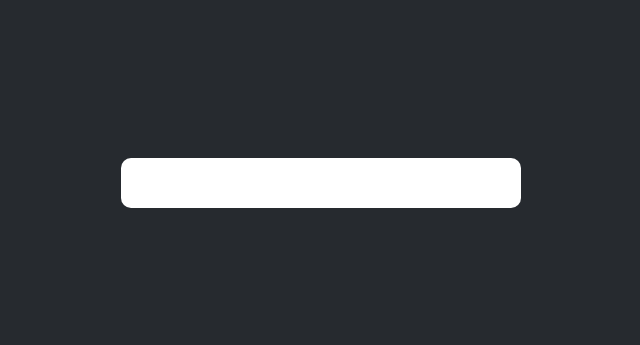
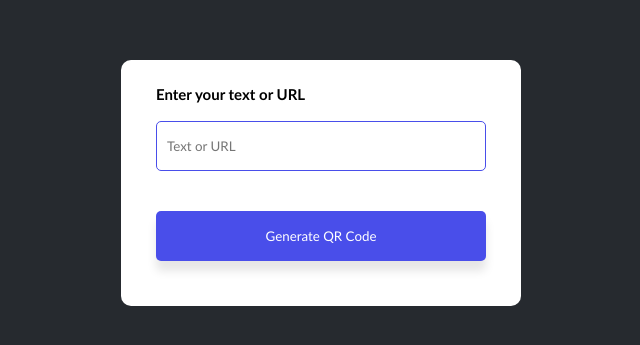
Before and after one commit to TomLogg/QRcode-generator, a plain HTML site: page index.html in a window 1280 px wide. Shown: the part 217-562 px from the top of the page, without its empty margins (319-959 px from the left). Drawn offline with Linux system fonts and the light colour scheme.

Commit message:
main look

```diff
--- a/index.html
+++ b/index.html
@@ -6,6 +6,10 @@
     <link rel="stylesheet" href="style.css" />
   </head>
   <body>
-    <div class="container"></div>
+    <div class="container">
+      <p>Enter your text or URL</p>
+      <input type="text" placeholder="Text or URL" />
+      <button>Generate QR Code</button>
+    </div>
   </body>
 </html>
--- a/style.css
+++ b/style.css
@@ -18,3 +18,31 @@ body {
   background-color: #fff;
   border-radius: 10px;
 }
+.container p {
+  font-weight: 600;
+  font-size: 15px;
+  margin-bottom: 8px;
+}
+
+.container input {
+  width: 100%;
+  height: 50px;
+  border: 1px solid #494eea;
+  outline: 0;
+  padding: 10px;
+  margin: 10px 0 20px;
+  border-radius: 5px;
+}
+.container button {
+  width: 100%;
+  height: 50px;
+  background: #494eea;
+  color: #fff;
+  border: 0;
+  outline: 0;
+  border-radius: 5px;
+  box-shadow: 0 10px 10px rgba(0, 0, 0, 0.1);
+  cursor: pointer;
+  margin: 20px 0;
+  font-weight: 500;
+}
```
